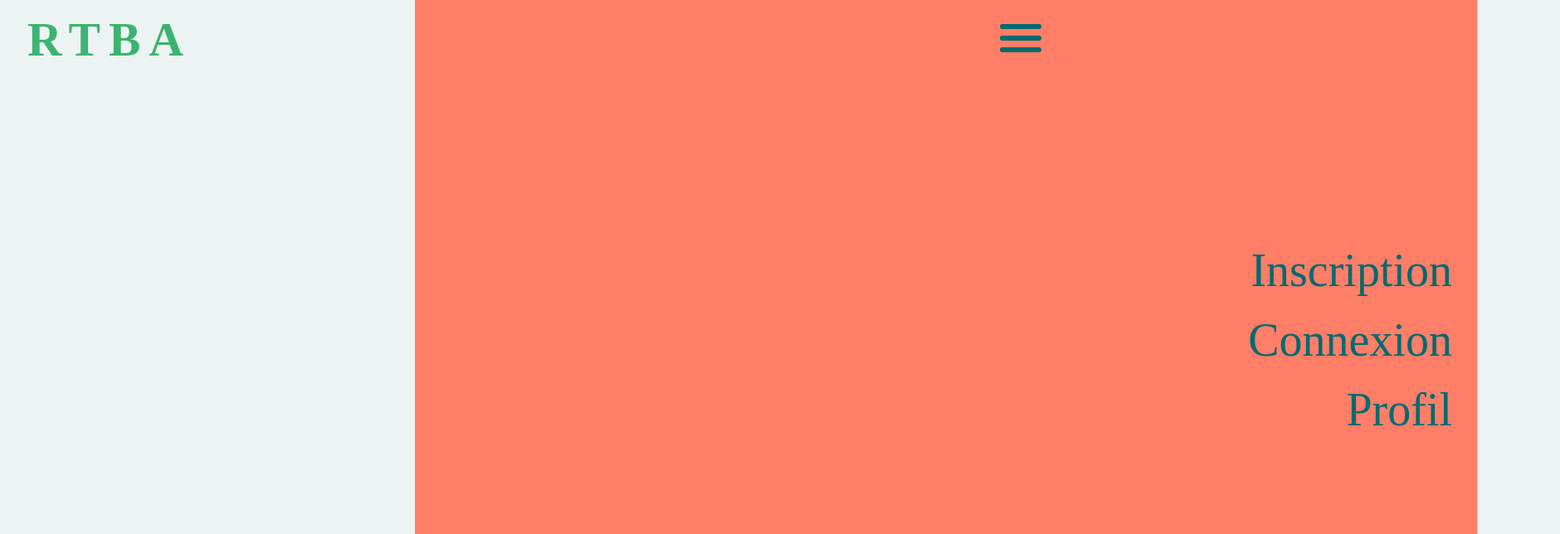
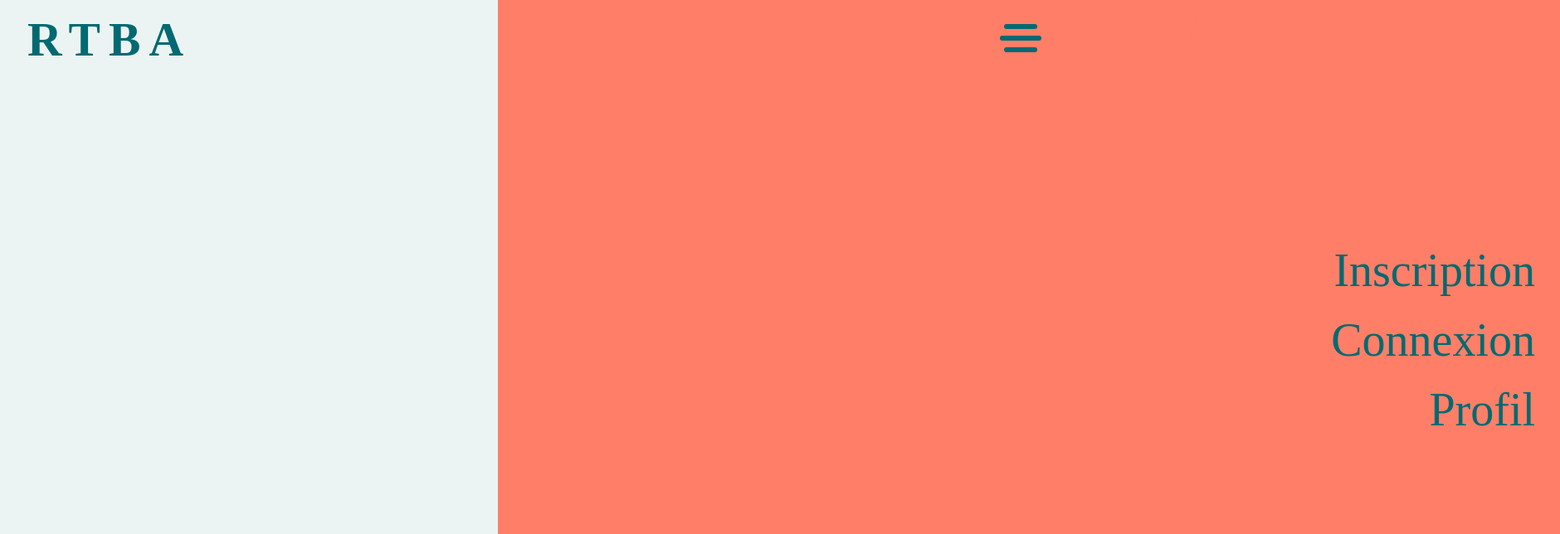
Before and after one commit to GeoffreyDEBARROS/RTBA-front, a React (Create React App) app: page / in a window 1280 px wide. Shown: the top 644 px of the page at 83% size, 1880 px wide, since content can reach past the window. Built offline with nearby package versions, Linux system fonts and the light colour scheme; a web font is replaced by a local one.

Commit message:
test responsiv

```diff
--- a/public/index.html
+++ b/public/index.html
@@ -6,11 +6,10 @@
       name="description"
       content="Web site created using create-react-app"
     />
+    <meta name="viewport" content="width=device-width, initial-scale=1" />
     <title>React App</title>
   </head>
   <body>
-
     <div id="root"></div>
-
   </body>
 </html>
--- a/src/components/Header.js
+++ b/src/components/Header.js
@@ -11,9 +11,11 @@ const Header = () => {
       <h1>RTBA</h1>
 
       <div className="burger-btn" onClick={handleClick}>
-        <span id="line1" className="burger-line"></span>
-        <span id="line2" className="burger-line"></span>
-        <span id="line3" className="burger-line"></span>
+        <span
+          className={`burger-line line1 ${isNavigationOpen ? "line1-anim" : ""}`}
+        ></span>
+        <span className={`burger-line line2 ${isNavigationOpen ? "line2-anim" : ""}`}></span>
+        <span className={`burger-line line3 ${isNavigationOpen ? "line3-anim" : ""}`}></span>
       </div>
 
       <div
--- a/src/style/_settings.scss
+++ b/src/style/_settings.scss
@@ -11,7 +11,6 @@ $color4: #FF7E67;
     font-family: font2;
     src: url(../assets/fonts/Urbanist-VariableFont_wght.ttf);
 }
-
 * {
     margin: 0;
     padding: 0;
@@ -21,5 +20,4 @@ $color4: #FF7E67;
 body {
     background: $color1;
     overflow-x: hidden;
-    width: 100vw;
 }
--- a/src/style/components/_header.scss
+++ b/src/style/components/_header.scss
@@ -4,7 +4,7 @@
 
     h1 {
         font-family: font1;
-        color: mediumseagreen;
+        color: $color3;
         font-size: 3.6rem;
         letter-spacing: 10px;
         padding-left: 18px;
@@ -22,6 +22,34 @@
         position: relative;
         z-index: 100;
 
+        .burger-line {
+            width: 50px;
+            height: 6px;
+            border-radius: 50px;
+            background: $color3;
+            margin: 4px;
+            transition: 0.5s;
+        }
+
+        .line1 {
+            width: 40px;
+        }
+        .line1-anim {
+            width: 60px;
+            transform: translateY(14px) rotate(45deg);
+        }
+        .line2-anim {
+            transform: translateY(-500px) rotate(900deg);
+            opacity: 0;
+        }
+        .line3 {
+            width: 40px;
+        }
+        .line3-anim {
+            width: 60px;
+            transform: translateY(-14px) rotate(135deg);
+        }
+
         &::after {
             content: "";
             position: absolute;
@@ -34,26 +62,18 @@
             right: -180px;
         }
 
-        .burger-line {
-            width: 50px;
-            height: 6px;
-            border-radius: 50px;
-            background: $color3;
-            margin: 4px;
-        }
-
     }
 
     .navigation {
         position: absolute;
         background: $color4;
-        height: 100vh;
+        height: 100%;
         width: 100vw;
         display: flex;
         align-items: center;
         justify-content: flex-end;
         padding: 30px;
-        transform: translateX(500px);
+        transform: translateX(600px);
         transition: 0.5s;
 
         ul {
@@ -69,8 +89,6 @@
             }
         }
     }
-
-
 }
 
 .navigation-display {
--- a/src/style/index.css
+++ b/src/style/index.css
@@ -10,4 +10,100 @@
   margin: 0;
   padding: 0;
   box-sizing: border-box;
+  list-style-type: none;
+}
+
+body {
+  background: #ECF4F3;
+  overflow-x: hidden;
+  width: 100vw;
+  height: 100vh;
+}
+
+.header {
+  display: flex;
+  justify-content: space-between;
+}
+.header h1 {
+  font-family: font1;
+  color: #006A71;
+  font-size: 3.6rem;
+  letter-spacing: 10px;
+  padding-left: 18px;
+  margin: 15px;
+}
+.header .burger-btn {
+  margin: 15px;
+  padding-top: 10px;
+  height: 100%;
+  width: 70px;
+  display: flex;
+  flex-direction: column;
+  align-items: center;
+  position: relative;
+  z-index: 100;
+}
+.header .burger-btn .burger-line {
+  width: 50px;
+  height: 6px;
+  border-radius: 50px;
+  background: #006A71;
+  margin: 4px;
+  transition: 0.5s;
+}
+.header .burger-btn .line1 {
+  width: 40px;
+}
+.header .burger-btn .line1-anim {
+  width: 60px;
+  transform: translateY(14px) rotate(45deg);
+}
+.header .burger-btn .line2-anim {
+  transform: translateY(-500px) rotate(900deg);
+  opacity: 0;
+}
+.header .burger-btn .line3 {
+  width: 40px;
+}
+.header .burger-btn .line3-anim {
+  width: 60px;
+  transform: translateY(-14px) rotate(135deg);
+}
+.header .burger-btn::after {
+  content: "";
+  position: absolute;
+  height: 200px;
+  width: 300px;
+  background: #FF7E67;
+  border-radius: 100px;
+  z-index: -10;
+  top: -115px;
+  right: -180px;
+}
+.header .navigation {
+  position: absolute;
+  background: #FF7E67;
+  height: 100vh;
+  width: 100vw;
+  display: flex;
+  align-items: center;
+  justify-content: flex-end;
+  padding: 30px;
+  transform: translateX(600px);
+  transition: 0.5s;
+}
+.header .navigation ul {
+  display: flex;
+  flex-direction: column;
+  align-items: flex-end;
+  font-family: font1;
+  color: #006A71;
+  font-size: 3.5rem;
+}
+.header .navigation ul li {
+  margin-top: 20px;
+}
+
+.navigation-display {
+  transform: translateX(0) !important;
 }/*# sourceMappingURL=index.css.map */
```
Also changed, not shown: src/index.js (+4 -4 lines), 1 other file (tests, documents, lock files or other folders).
